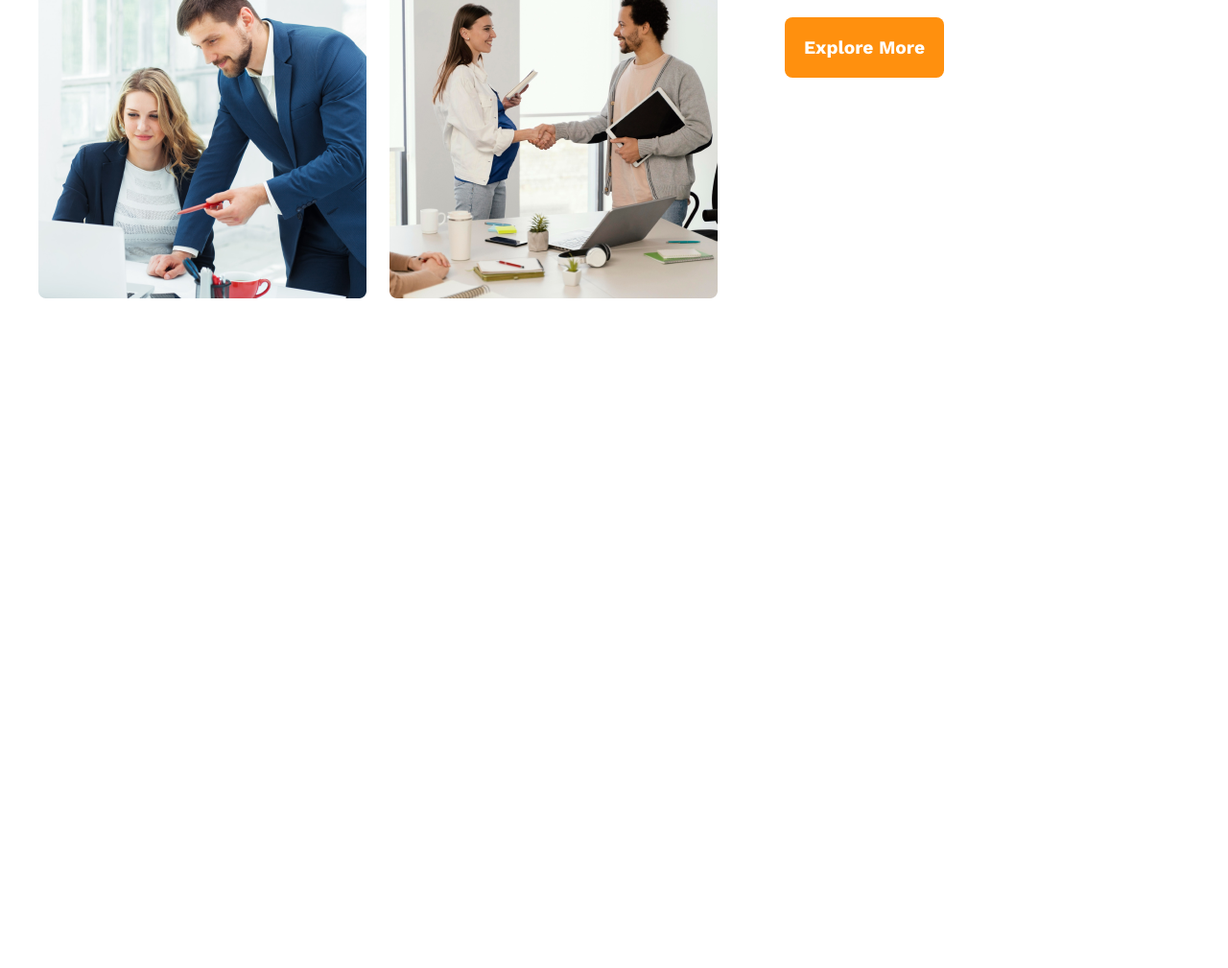
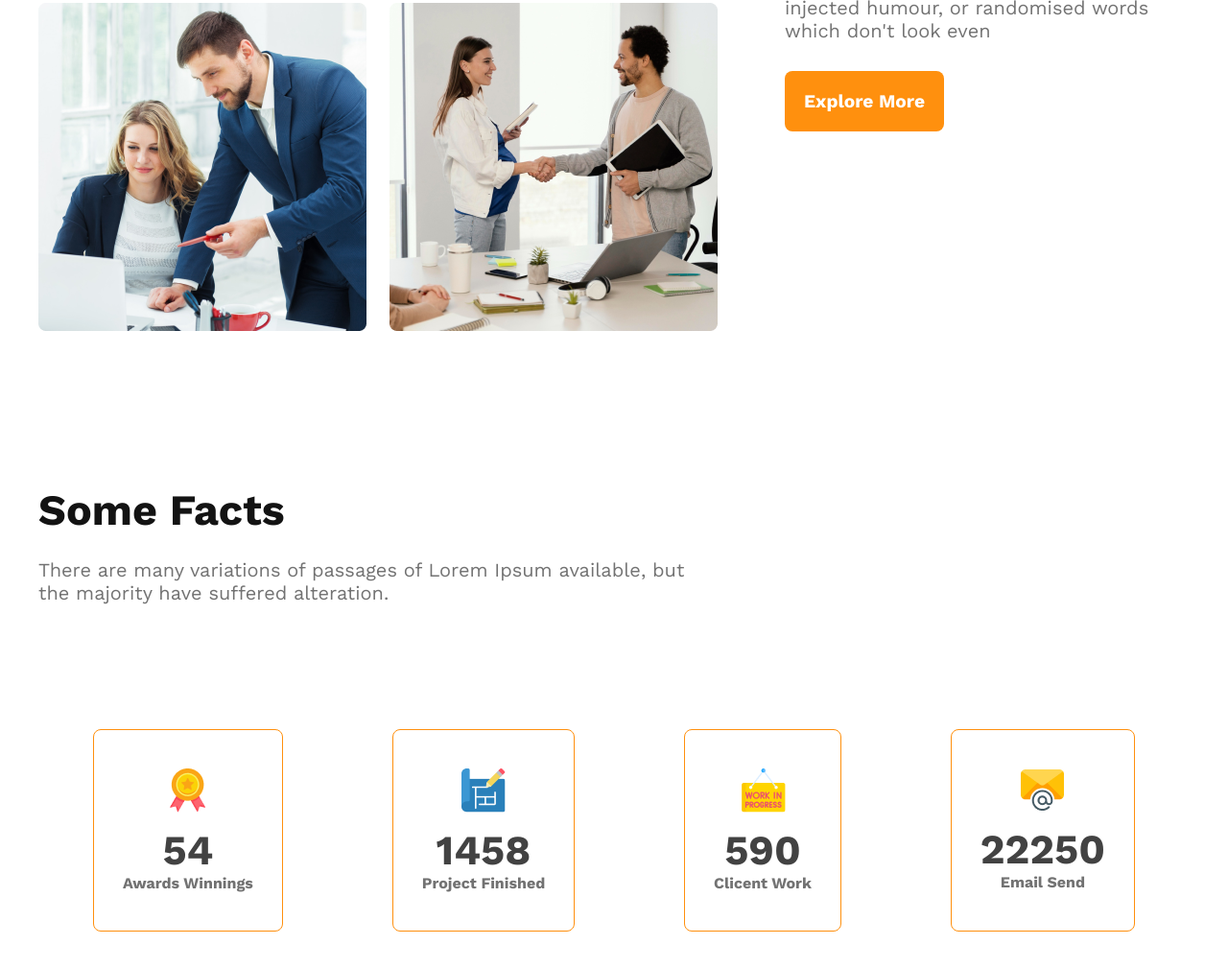
Before and after one commit to Rasibul/architects-website, a plain HTML site: page index.html in a window 1280 px wide. Shown: the part 1451-2460 px from the top of the page at 96% size. Before the commit the page ends 1832 px from the top, so only its background shows below. Drawn offline with nearby package versions, Linux system fonts and the light colour scheme.

Commit message:
facts section done

```diff
--- a/index.html
+++ b/index.html
@@ -45,7 +45,7 @@
     <main>
         <!-- Feature section start -->
 
-        <sectionc class="feture-container">
+        <section class="feture-container">
             <div class="feture-img-container">
                 <img src="./images/team1.png" alt="">
                 <img src="./images/team2.png" alt="">
@@ -54,13 +54,46 @@
             </div>
             <div class="feture-content">
                 <h2 class="section-tittle feture-tittle"> <span class="quick">Quick list</span> of Our <span class="feture">Features</span></h2>
-                <p class="section-description">There are many variations of passages of Lorem Ipsum available, but the
+                <p class="section-description ">There are many variations of passages of Lorem Ipsum available, but the
                     majority have suffered alteration in some form, by injected humour, or randomised words which don't
                     look even</p>
                 <button class="btn-primary">Explore More</button>
             </div>
 
             </section>
+            <!-- Feture section end -->
+
+            <!-- facts section -->
+
+            <section class="facts">
+                <h3 class="section-tittle">Some Facts</h3>
+                <p class="section-description facts-desc">There are many variations of passages of Lorem Ipsum available, but <br> the majority have suffered alteration.</p>
+
+                <div class="facts-card-container">
+                    <div class="card">
+                        <img src="./images/icons/ribon.png" alt="">
+                        <h2 class="card-stats">54</h2>
+                        <p class="card-tittle">Awards Winnings</p>
+                    </div>
+                    <div class="card">
+                        <img src="./images/icons/projects.png" alt="">
+                        <h2 class="card-stats">1458</h2>
+                        <p class="card-tittle">Project Finished</p>
+                    </div>
+                    <div class="card">
+                        <img src="./images/icons/customers.png" alt="">
+                        <h2 class="card-stats">590</h2>
+                        <p class="card-tittle">Clicent Work</p>
+                    </div>
+                    <div class="card">
+                        <img src="./images/icons/email.png" alt="">
+                        <h2 class="card-stats">22250</h2>
+                        <p class="card-tittle">Email Send</p>
+                    </div>
+                </div>
+
+            </section>
+            <!-- Factsn section end -->
 
     </main>
     <footer>
--- a/styles/style.css
+++ b/styles/style.css
@@ -14,7 +14,7 @@
 
 .section-description {
     color: #727272;
-    font-size: 1rem;
+    font-size: 1.25rem;
     font-weight: 400;
     margin-bottom: 30px;
 
@@ -32,7 +32,8 @@
     margin-bottom: 50px;
     cursor: pointer;
 }
-.btn-primary:hover{
+
+.btn-primary:hover {
     background-color: coral;
 }
 
@@ -60,7 +61,7 @@ nav li {
     margin-right: 30px;
 }
 
-nav li a:hover{
+nav li a:hover {
     color: blueviolet;
 }
 
@@ -105,6 +106,7 @@ main {
 .feture-container {
     display: flex;
     align-items: center;
+    margin-bottom: 160px;
 }
 
 .feture-img-container {
@@ -131,13 +133,45 @@ main {
     font-weight: 700;
 
 }
-.feture-tittle{
+
+.feture-tittle {
     margin-bottom: 24px;
 }
 
+/* Facts Style */
+
+.facts-desc{
+    margin-top: 24px;
+}
+
+.facts-card-container {
+    display: flex;
+    justify-content: space-around;
+    text-align: center;
+}
+
+.facts-card-container .card {
+    border-radius: 8px;
+    border: 1px solid #FF900E;
+    margin-top: 100px;
+    padding: 40px 30px;
+}
+
+.facts-card-container .card-stats {
+    color: #424242;
+    font-size: 2.7rem;
+    font-weight: 600;
+    margin-top: 10px;
+
+}
+
+.facts-card-container .card-tittle {
+    color:  #727272;
+    font-size: 1rem;
+    font-weight: 600;
 
 
-
+}
 
 
 
@@ -154,16 +188,23 @@ main {
         margin-bottom: 10px;
     }
 
-    nav, .feture-container {
+    nav,
+    .feture-container,
+    .facts-card-container {
         flex-direction: column;
     }
 
-    .feture-img-container{
+    .feture-img-container {
         grid-template-columns: 1fr;
     }
-    .feture-content {
+
+    .feture-content, .facts-card-container
+     {
         padding-left: 20px;
 
+    }
+    .facts-card-container{
+        gap: 20px;
     }
 
 
@@ -180,10 +221,12 @@ main {
         margin-bottom: 20px;
     }
 
-    nav, .feture-container {
+    nav,
+    .feture-container {
         flex-direction: column;
     }
-    .feture-img-container{
+
+    .feture-img-container {
         margin-bottom: 10px;
     }
 }
```
